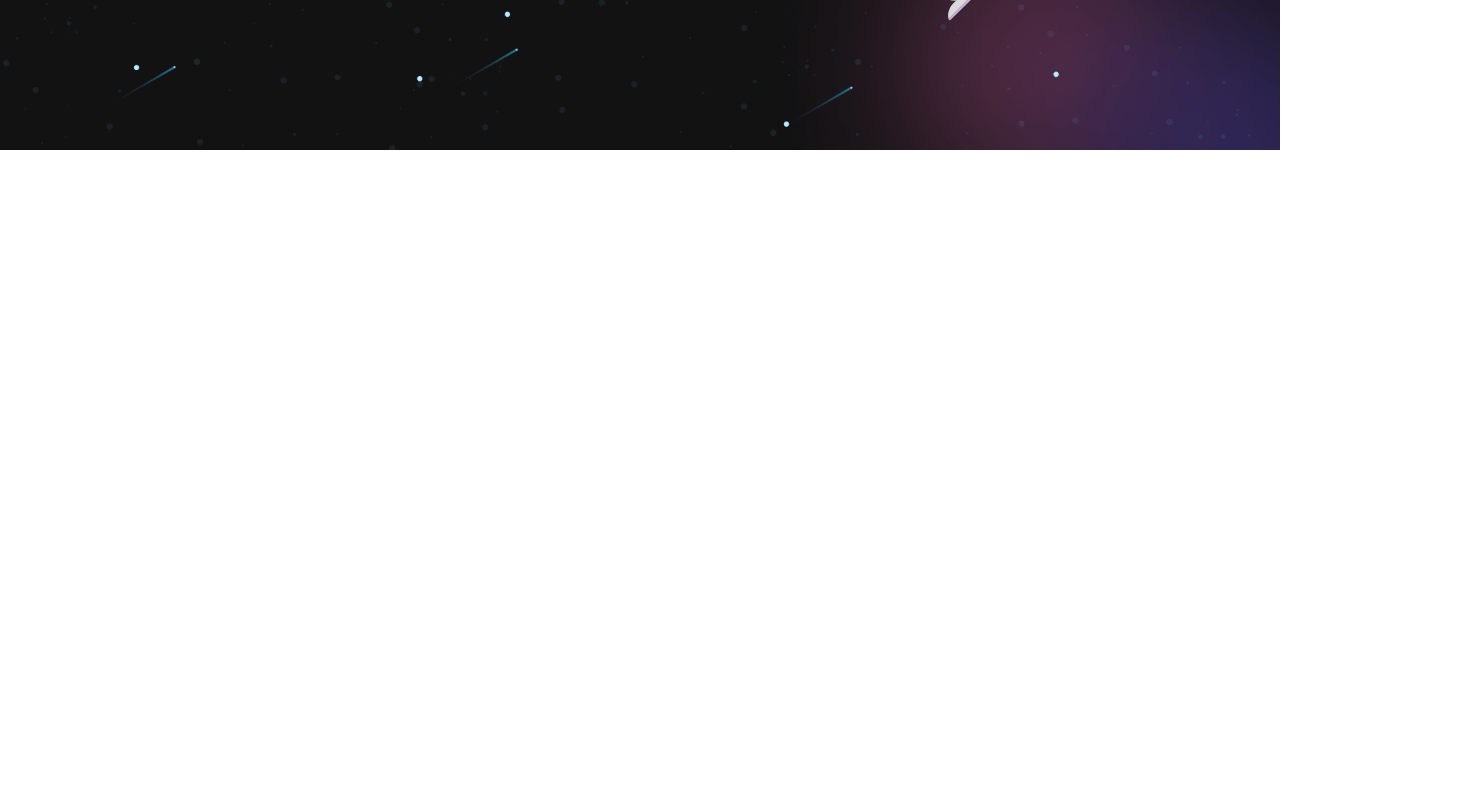
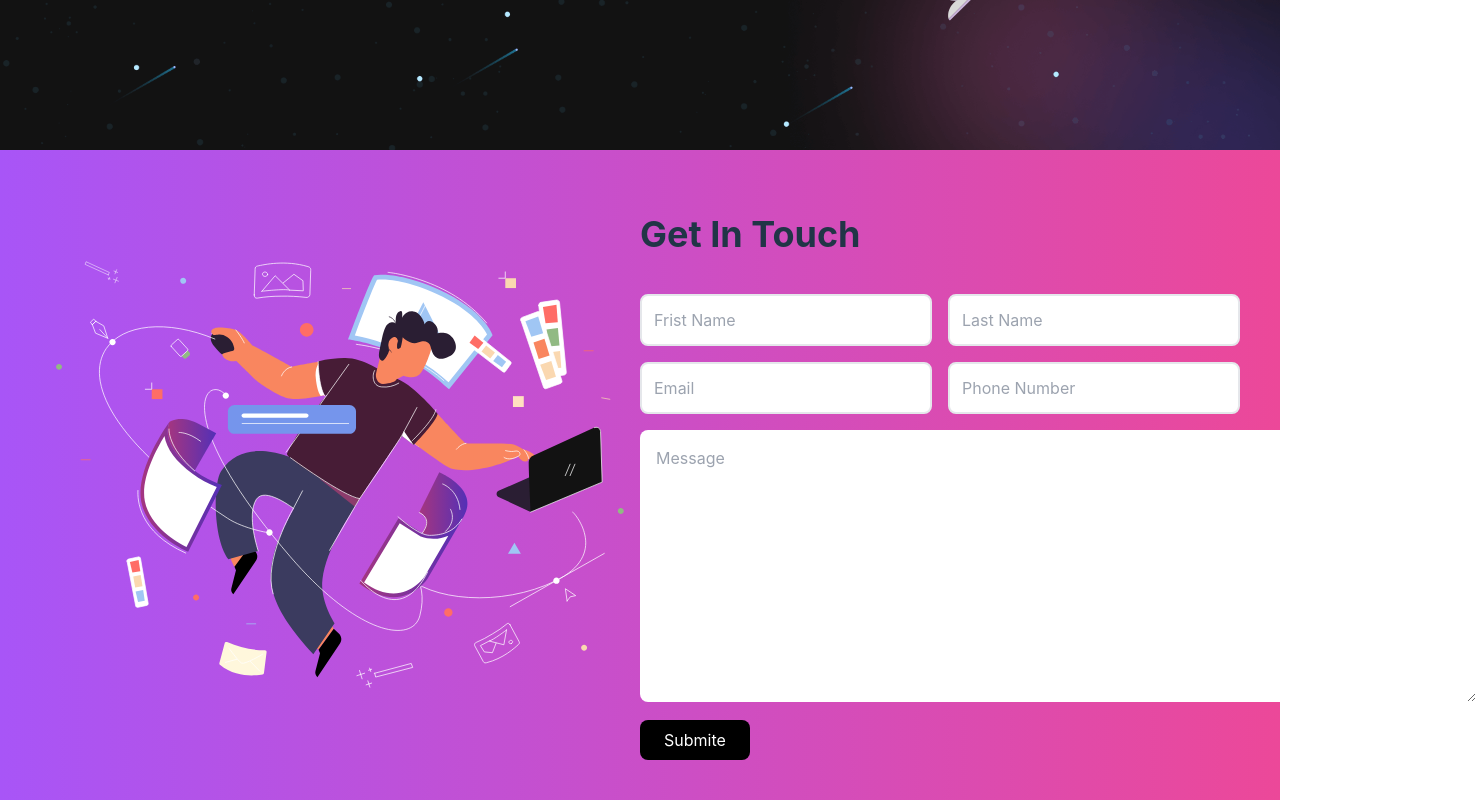
Before and after one commit to Flocky05/Logo, a React (Vite) app: page / in a window 1280 px wide. Shown: the part 593-1393 px from the top of the page, 1476 px wide, since content can reach past the window. Before the commit the page ends 800 px from the top, so only its background shows below. Built offline with nearby package versions, Linux system fonts and the light colour scheme.

Commit message:
added get in touch section

```diff
--- /dev/null
+++ b/src/Components/GetInTouch/GetInTouch.jsx
@@ -0,0 +1,24 @@
+import img1 from "../../assets/images/contact-img.svg"
+
+const GetInTouch = () => {
+    return (
+        <div className="grid grid-cols-2 items-center p-10 bg-gradient-to-r from-purple-500 to-pink-500">
+            <div>
+                <img className="p-4" src={img1} alt="" />
+            </div>
+            <div>
+                <h2 className="text-4xl font-bold py-6">Get In Touch</h2>
+                <div className="grid grid-cols-2 gap-4 py-4">
+                    <input type="text" placeholder="Frist Name" className="border-2 rounded-lg p-3 bg-white" />
+                    <input type="text" placeholder="Last Name" className="border-2 rounded-lg p-3 bg-white" />
+                    <input type="text" placeholder="Email" className="border-2 rounded-lg p-3 bg-white" />
+                    <input type="text" placeholder="Phone Number" className="border-2 rounded-lg p-3 bg-white" />
+                </div>
+                <textarea rows="10" cols="77" placeholder="Message" className="rounded-lg p-4 bg-white"></textarea>
+                <button className="bg-black text-white px-6 py-2 rounded-lg hover:bg-orange-600 mt-3">Submite</button>
+            </div>
+        </div>
+    );
+};
+
+export default GetInTouch;
--- a/src/Components/Hero/Hero.jsx
+++ b/src/Components/Hero/Hero.jsx
@@ -1,9 +1,11 @@
 import img1 from "../../assets/images/banner-bg.png"
 import img2 from "../../assets/images/header-img.svg"
+import GetInTouch from "../GetInTouch/GetInTouch";
 
 
 const Hero = () => {
     return (
+        <div>
             <div className="grid grid-cols-1 lg:grid-cols-2 items-center p-20 bg-cover" style={{ backgroundImage:`url(${img1})` }}>
                 <div>
                         <button className="px-6 p-2 text-center text-lg border-2 my-2 hover:text-pink-500">Learn More </button>
@@ -15,6 +17,8 @@ const Hero = () => {
                         <img className="p-8" src={img2} alt="" />
                 </div>
         </div>
+        <GetInTouch></GetInTouch>
+     </div>
     );
 };
 
--- a/src/Components/Projects/Projects.jsx
+++ b/src/Components/Projects/Projects.jsx
@@ -6,13 +6,13 @@ const Projects = () => {
         <div>
             <h2 className="text-3xl font-semibold text-center p-6 py-10">This is Project Section</h2>
             <div className="grid grid-cols-3 gap-5">
-                <div className="p-8  hover:transform hover:skew-y-12 duration-700">
+                <div className="p-8  hover:transform hover:-skew-y-12 duration-700">
                     <img src={img1} alt="" />
                 </div>
                 <div className="p-8 hover:p-0 duration-700">
                     <img src={img2} alt="" />
                 </div>
-                <div className="p-8 hover:transform hover:-skew-y-12 duration-700">
+                <div className="p-8 hover:transform hover:skew-y-12 duration-700">
                     <img src={img3} alt="" />
                 </div>
 
```
Lines whose indentation alone changed are shown as unchanged.
